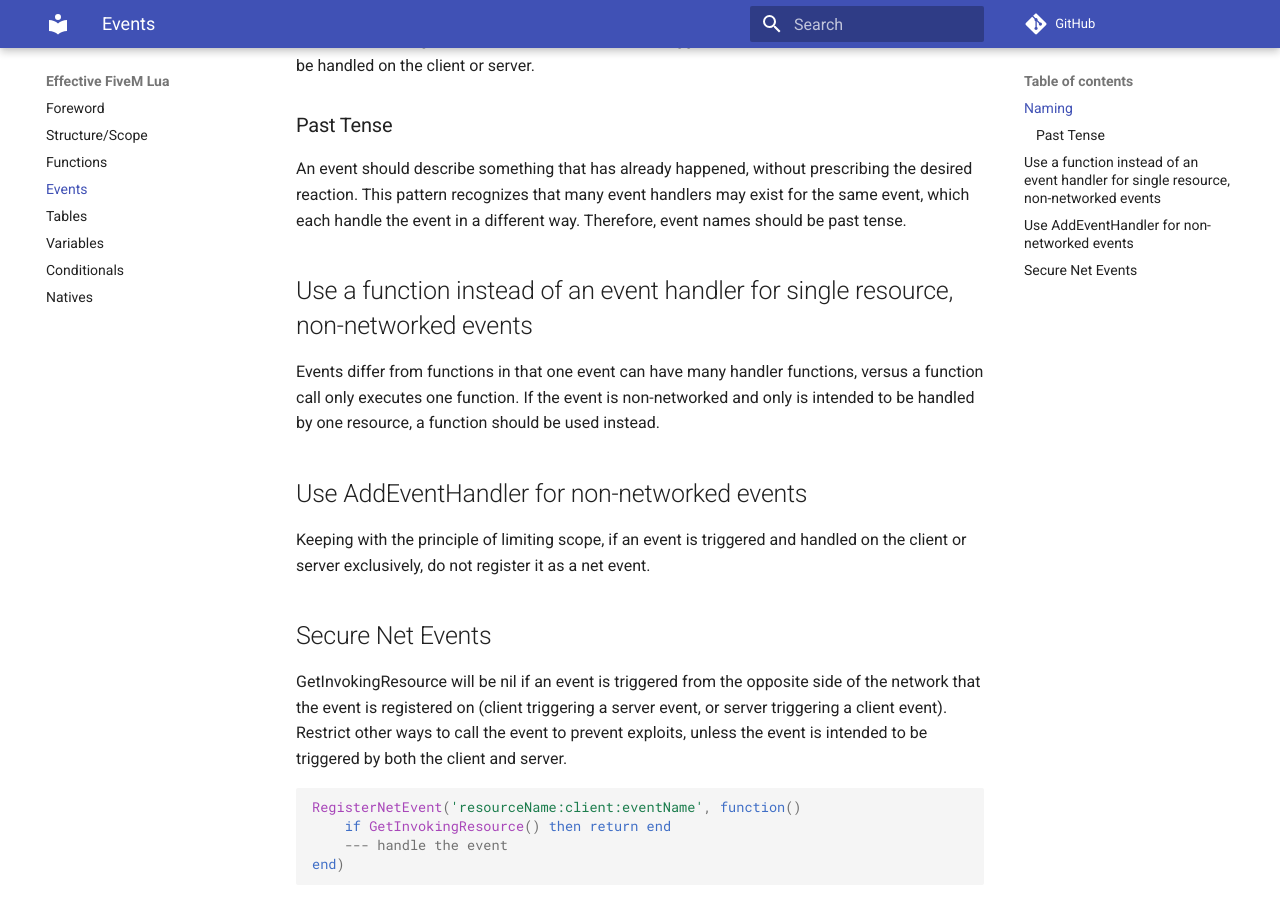
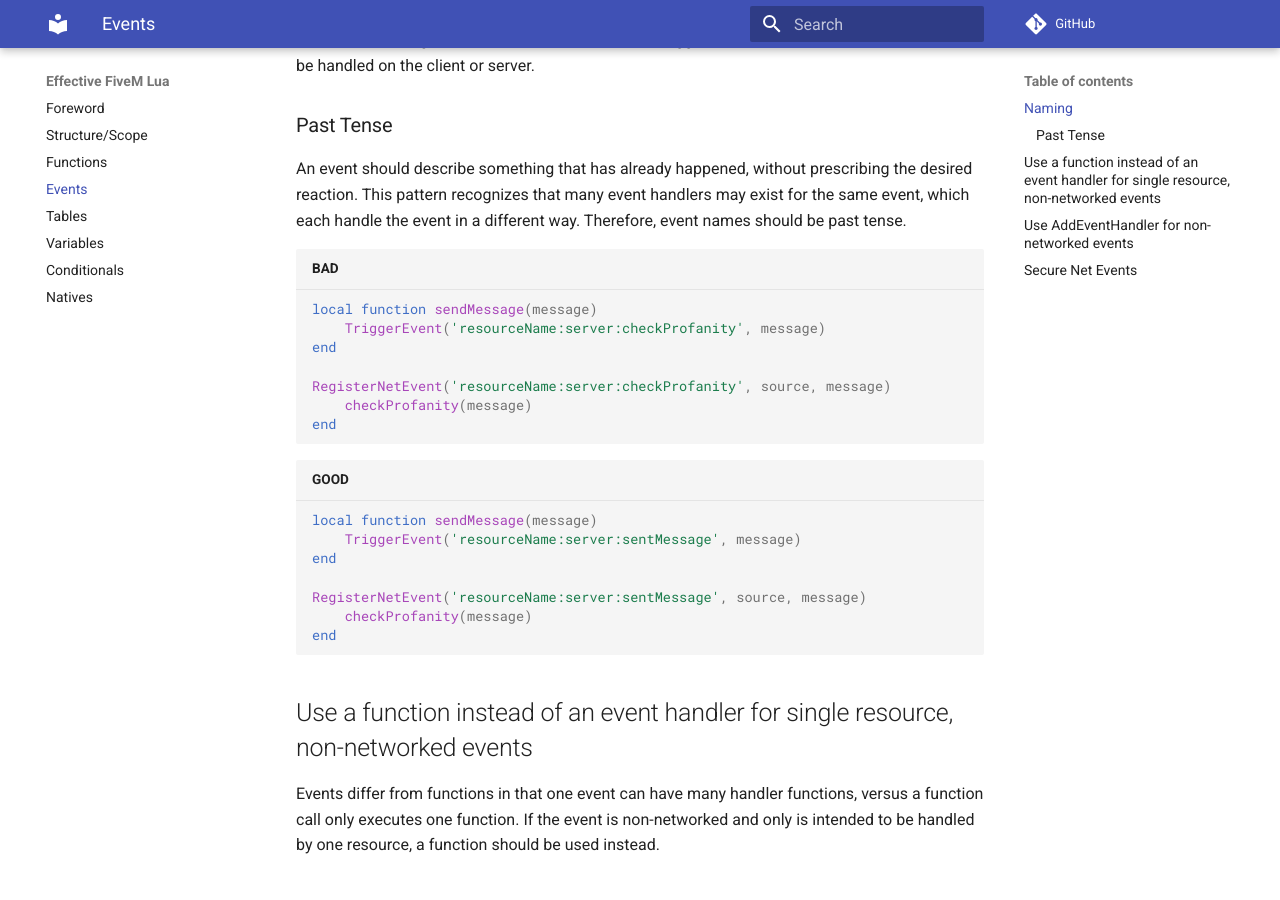
Before and after one commit to Manason/effective-fivem-lua, an MkDocs documentation site: the page built from docs/events.md, in a window 1280 px wide and 900 px high, scrolled down 229 px. Built offline with MkDocs 1.6.1 and Material for MkDocs 9.7.7, drawn with Linux system fonts in a browser that asks for light colours; comment, search, counter and statistics services are not loaded.

Commit message:
added past tense example

````diff
--- a/docs/events.md
+++ b/docs/events.md
@@ -6,6 +6,26 @@ This allows the reader to tell at a glance what resource the event is triggered
 
 ### Past Tense
 An event should describe something that has already happened, without prescribing the desired reaction. This pattern recognizes that many event handlers may exist for the same event, which each handle the event in a different way. Therefore, event names should be past tense.
+
+```lua title="BAD"
+local function sendMessage(message)
+    TriggerEvent('resourceName:server:checkProfanity', message)
+end
+
+RegisterNetEvent('resourceName:server:checkProfanity', source, message)
+    checkProfanity(message)
+end
+```
+```lua title="GOOD"
+local function sendMessage(message)
+    TriggerEvent('resourceName:server:sentMessage', message)
+end
+
+RegisterNetEvent('resourceName:server:sentMessage', source, message)
+    checkProfanity(message)
+end
+```
+
 
 ## Use a function instead of an event handler for single resource, non-networked events
 Events differ from functions in that one event can have many handler functions, versus a function call only executes one function. If the event is non-networked and only is intended to be handled by one resource, a function should be used instead.
````
